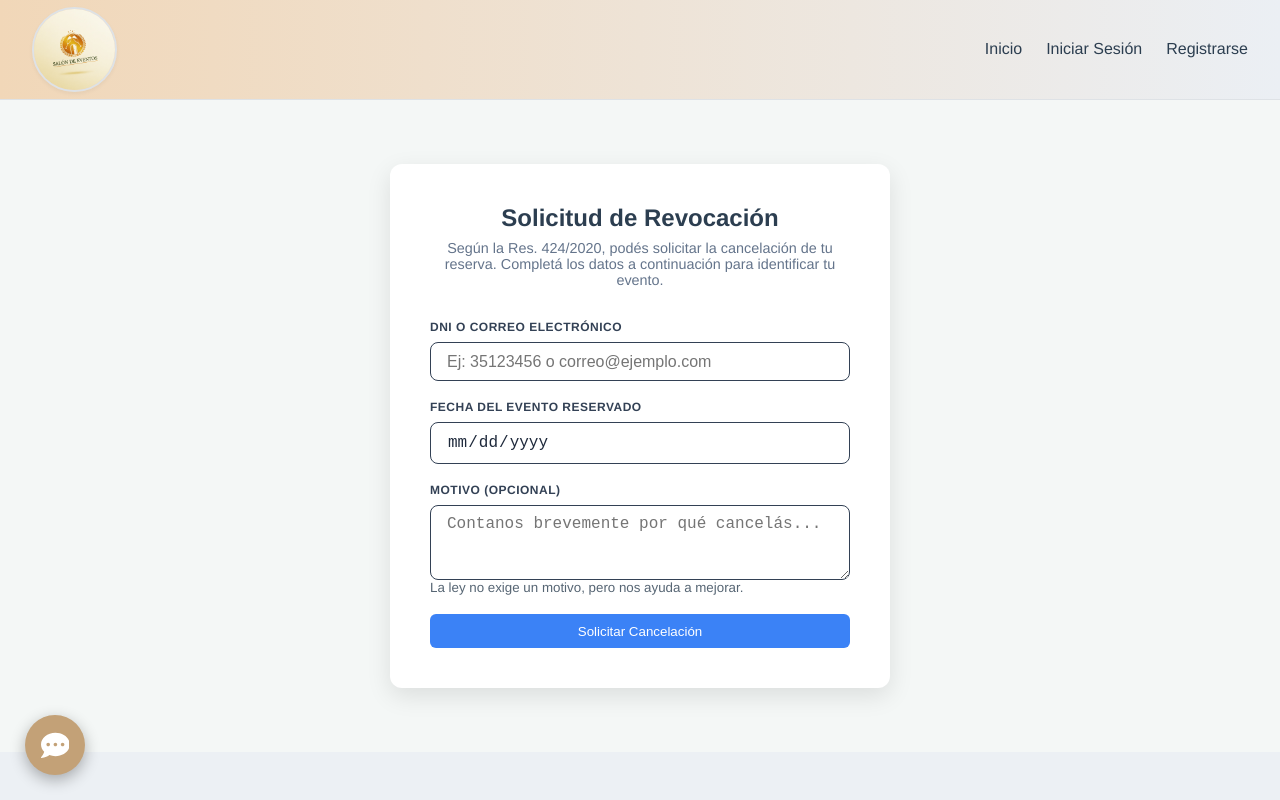
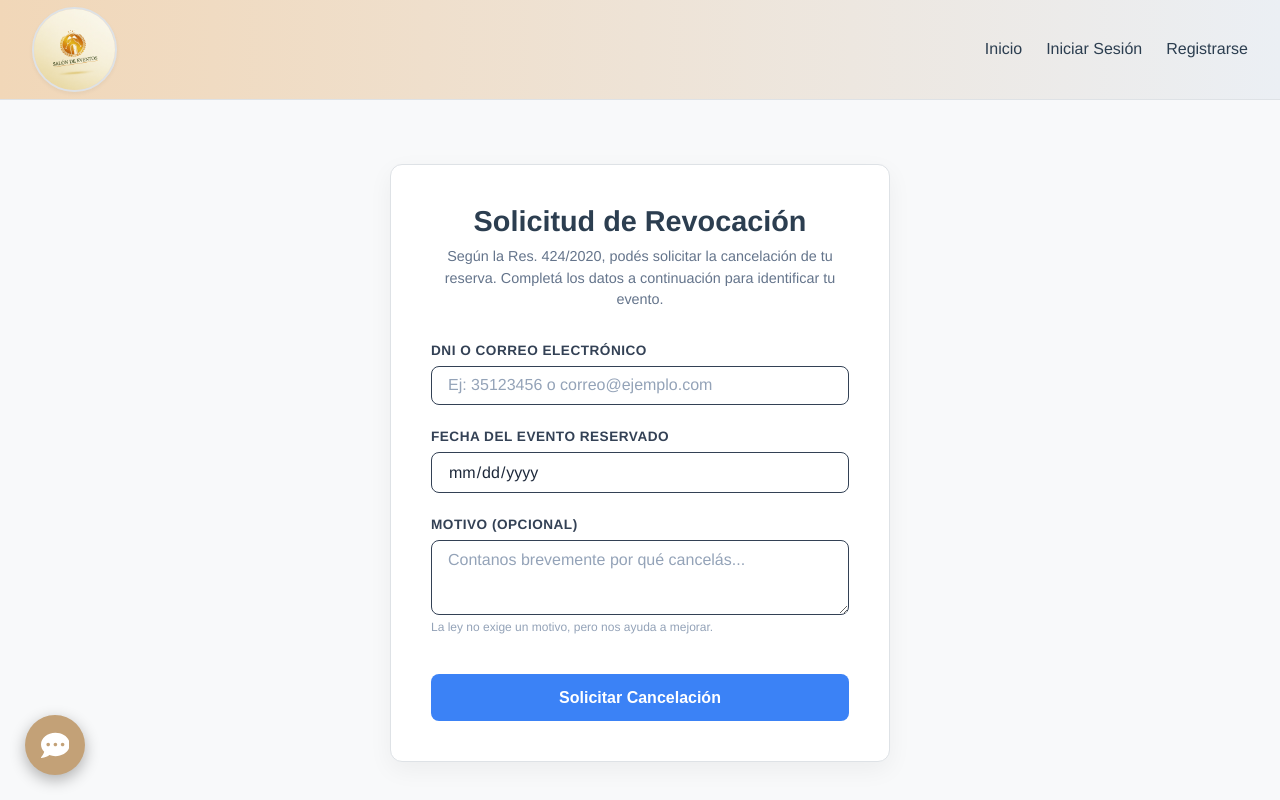
Before and after one commit to maxi627/Salon-de-eventos, a React (Vite) app in the folder frontend/: page /arrepentimiento in a window 1280 px wide. Shown: the top 800 px of the page. Built offline with nearby package versions, Linux system fonts and the light colour scheme.

Commit message:
cambios en el form

```diff
--- a/frontend/src/pages/arrepentimiento.css
+++ b/frontend/src/pages/arrepentimiento.css
@@ -1,25 +1,27 @@
 .arrepentimiento-container {
   display: flex;
   justify-content: center;
-  align-items: center;
-  padding: 4rem 1rem;
-  background-color: #f4f7f6;
-  min-height: 80vh;
+  align-items: flex-start;
+  padding: 4rem 2rem;
+  background-color: var(--color-superficie, #f4f7f6);
+  min-height: calc(100vh - 200px);
 }
 
 .arrepentimiento-card {
   background-color: #ffffff;
   padding: 2.5rem;
   border-radius: 12px;
-  box-shadow: 0 8px 25px rgba(0, 0, 0, 0.1);
+  box-shadow: 0 8px 25px rgba(0, 0, 0, 0.05);
   width: 100%;
   max-width: 500px;
+  border: 1px solid var(--color-borde, #e2e8f0);
 }
 
 .arrepentimiento-card h2 {
-  color: #2c3e50;
+  color: var(--color-secundario, #2c3e50);
   margin-bottom: 0.5rem;
   text-align: center;
+  font-size: 1.8rem;
 }
 
 .arrepentimiento-subtitle {
@@ -27,14 +29,19 @@
   color: #64748b;
   font-size: 0.9rem;
   margin-bottom: 2rem;
+  line-height: 1.5;
+}
+
+.arrepentimiento-form .form-group {
+  margin-bottom: 1.5rem;
 }
 
 .arrepentimiento-form label {
   display: block;
   margin-bottom: 0.5rem;
-  color: #334155 !important;
+  color: #333;
   font-weight: 700;
-  font-size: 0.75rem;
+  font-size: 0.85rem;
 }
 
 .arrepentimiento-form input,
@@ -43,34 +50,74 @@
   padding: 0.85rem 1rem;
   border: 1.5px solid #cbd5e1;
   border-radius: 8px;
+  font-size: 1rem;
+  font-family: inherit;
+  transition: border-color 0.3s ease;
   background-color: #ffffff !important;
   color: #1e293b !important;
-  font-size: 1rem;
+}
+.arrepentimiento-form input::placeholder,
+.arrepentimiento-form textarea::placeholder {
+  color: #94a3b8 !important;
+  opacity: 1;
+}
+.arrepentimiento-form label {
+  color: #334155 !important;
+}
+.arrepentimiento-form input:focus,
+.arrepentimiento-form textarea:focus {
+  outline: none;
+  border-color: #3498db;
 }
 
-.submit-button {
+.arrepentimiento-form small {
+  display: block;
+  margin-top: 5px;
+  color: #94a3b8;
+  font-size: 0.75rem;
+}
+
+.arrepentimiento-form .submit-button {
   width: 100%;
   padding: 0.9rem;
-  background-color: #3b82f6;
-  color: white;
+  background-color: #e2e8f0;
+  color: #475569;
   border: none;
   border-radius: 8px;
+  font-size: 1rem;
   font-weight: bold;
   cursor: pointer;
+  transition: all 0.3s ease;
+  margin-top: 1rem;
+}
+
+/* Cambia de color cuando el usuario interactúa */
+.arrepentimiento-form .submit-button:not(:disabled) {
+  background-color: #e74c3c;
+  color: white;
+}
+
+.arrepentimiento-form .submit-button:not(:disabled):hover {
+  background-color: #c0392b;
 }
 
 .success-alert {
-  background-color: #d1fae5;
-  color: #065f46;
+  background-color: #d4edda;
+  color: #155724;
   padding: 1rem;
   border-radius: 8px;
-  margin-bottom: 1rem;
+  margin-bottom: 1.5rem;
+  font-size: 0.9rem;
+  line-height: 1.4;
+  border: 1px solid #c3e6cb;
 }
 
 .error-alert {
-  background-color: #fee2e2;
-  color: #991b1b;
+  background-color: #f8d7da;
+  color: #721c24;
   padding: 1rem;
   border-radius: 8px;
-  margin-bottom: 1rem;
+  margin-bottom: 1.5rem;
+  font-size: 0.9rem;
+  border: 1px solid #f5c2c7;
 }
```
